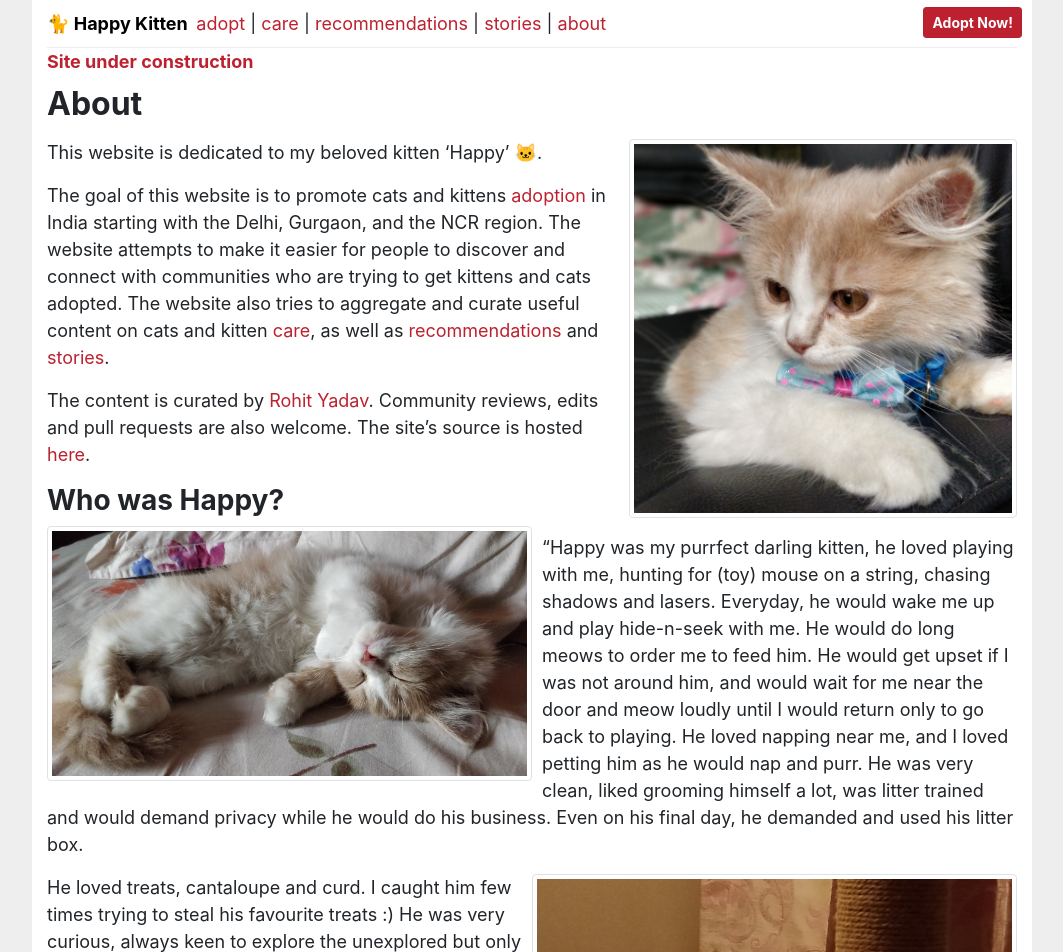
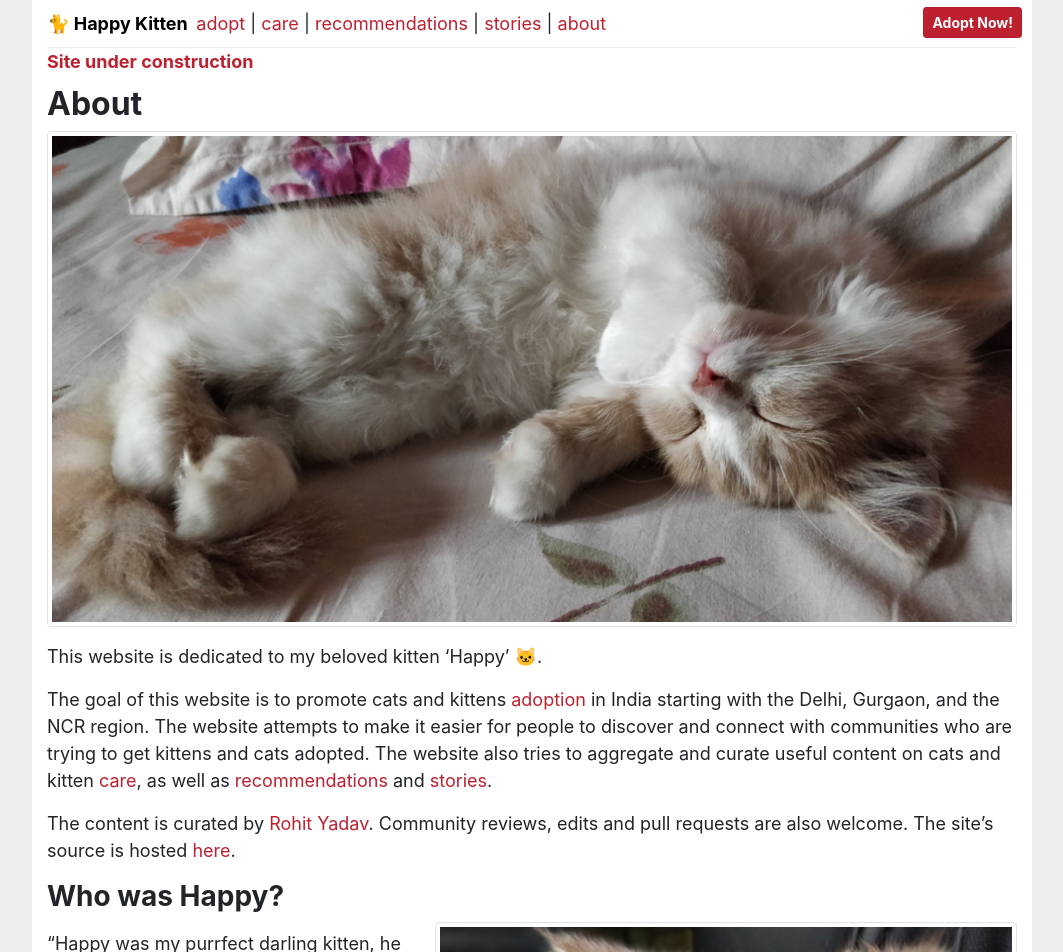
Before and after one commit to yadavcloud/happykitten, a Jekyll site: the page built from about.md, in a window 1280 px wide. Shown: the top 952 px of the page, without its empty margins (108-1171 px from the left). Built offline with Jekyll 4.4.1, drawn with Linux system fonts in a browser that asks for light colours.

Commit message:
fix photo
Signed-off-by: Rohit Yadav <rohit@yadav.cloud>

```diff
--- a/about.md
+++ b/about.md
@@ -3,8 +3,8 @@ layout: page
 title: About
 ---
 
-<a href="/photos/office-happy.jpg" target="_blank">
-  <img src="/photos/office-happy.jpg" class="img-thumbnail img-fluid rounded float-right" width="40%" alt="...">
+<a href="/photos/napping-happy.jpg" target="_blank">
+  <img src="/photos/napping-happy.jpg" class="img-thumbnail img-fluid rounded" style="margin-right: 10px" alt="...">
 </a>
 
 This website is dedicated to my beloved kitten 'Happy' 🐱.
@@ -22,8 +22,8 @@ reviews, edits and pull requests are also welcome. The site's source is hosted
 
 ### Who was Happy?
 
-<a href="/photos/napping-happy.jpg" target="_blank">
-  <img src="/photos/napping-happy.jpg" class="img-thumbnail img-fluid rounded float-left" style="margin-right: 10px" width="50%" alt="...">
+<a href="/photos/office-happy.jpg" target="_blank">
+  <img src="/photos/office-happy.jpg" class="img-thumbnail img-fluid rounded float-right" width="60%" alt="...">
 </a>
 
 "Happy was my purrfect darling kitten, he loved playing with me, hunting for
@@ -37,7 +37,7 @@ he would do his business. Even on his final day, he demanded and used his litter
 box.
 
 <a href="/photos/cat-tree-happy.jpg" target="_blank">
-  <img src="/photos/cat-tree-happy.jpg" class="img-thumbnail img-fluid rounded float-right" style="margin-left: 10px" width="50%" alt="...">
+  <img src="/photos/cat-tree-happy.jpg" class="img-thumbnail img-fluid rounded float-right" style="margin-left: 10px" width="60%" alt="...">
 </a>
 
 He loved treats, cantaloupe and curd. I caught him few times trying to steal his
```
Also changed, not shown: photos/napping-happy.jpg.
